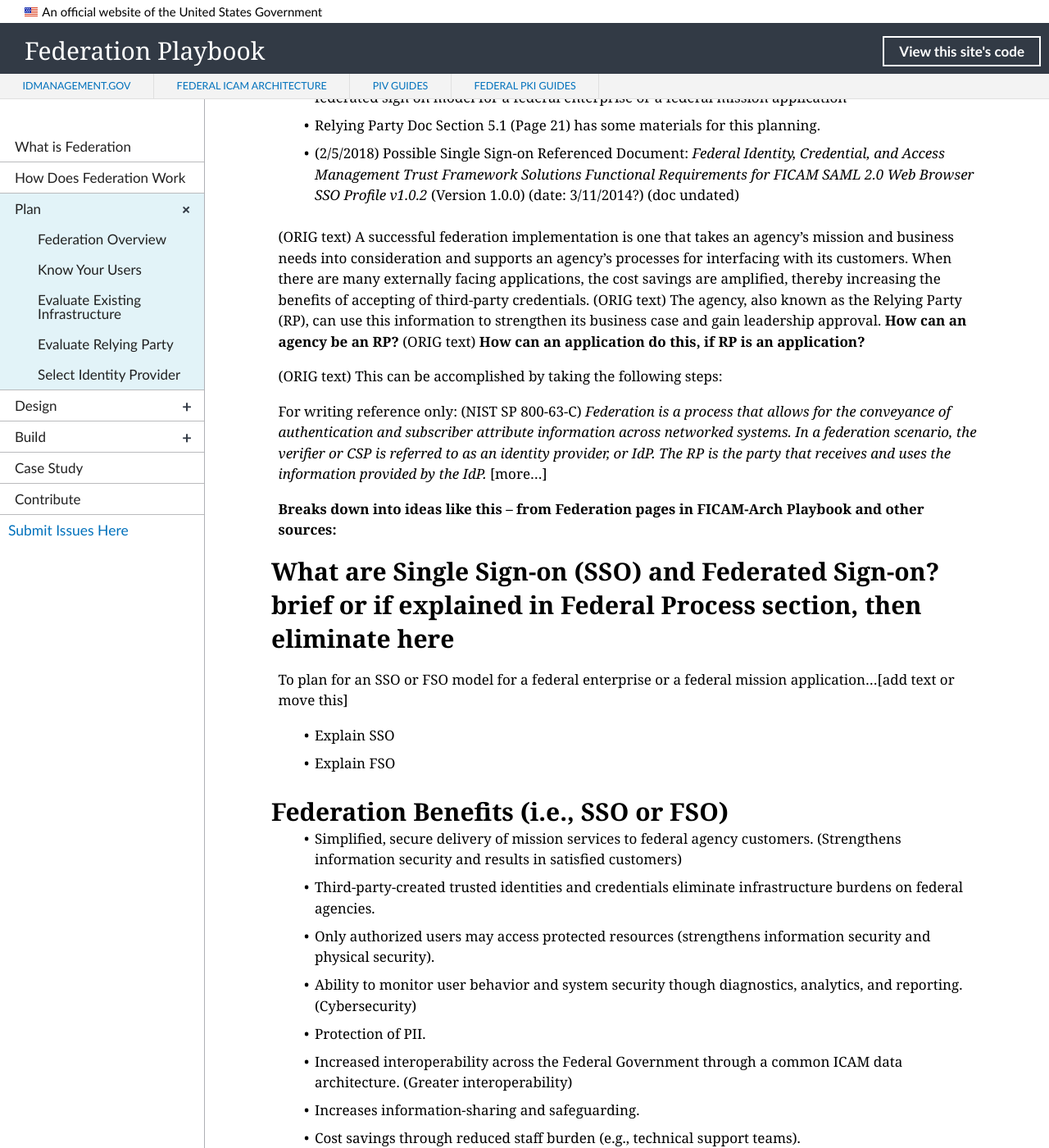
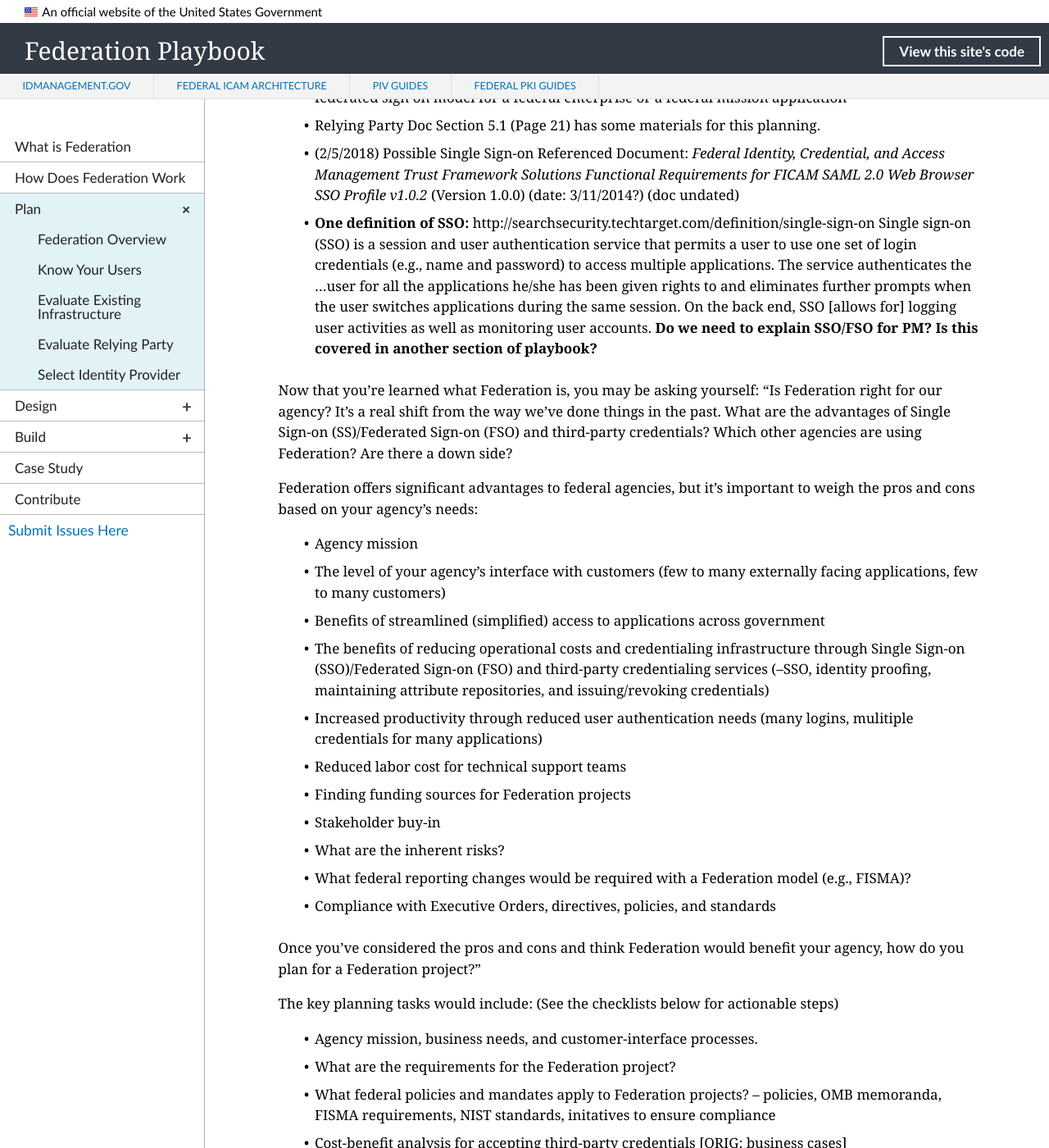
Before and after one commit to GSA/ficam-federation, a Jekyll site: the page built from _plan/00_index.md, in a window 1280 px wide and 1400 px high, scrolled down 279 px. Shown: the whole window at 82% size. Built offline with Jekyll 4.4.1, drawn with Linux system fonts in a browser that asks for light colours; nearby versions of some CDN libraries; library files that are not in the unit come from our copies; some of the changed text lies outside the part shown.

Commit message:
Update 00_index.md
Content additions and changes

```diff
--- a/_plan/00_index.md
+++ b/_plan/00_index.md
@@ -11,77 +11,46 @@
 - Intro to the Plan section - review, modify and apply plain language principles including less words / more actionable items; focus on steps for a program manager to plan for a single sign on or federated sign on model for a federal enterprise or a federal mission application
 - Relying Party Doc Section 5.1 (Page 21) has some materials for this planning.
 - (2/5/2018) Possible Single Sign-on Referenced Document: _Federal Identity, Credential, and Access Management Trust Framework Solutions Functional Requirements for FICAM SAML 2.0 Web Browser SSO Profile v1.0.2_ (Version 1.0.0) (date: 3/11/2014?) (doc undated)
+- **One definition of SSO:** http://searchsecurity.techtarget.com/definition/single-sign-on Single sign-on (SSO) is a session and user authentication service that permits a user to use one set of login credentials (e.g., name and password) to access multiple applications. The service authenticates the ...user for all the applications he/she has been given rights to and eliminates further prompts when the user switches applications during the same session. On the back end, SSO [allows for] logging user activities as well as monitoring user accounts.   **Do we need to explain SSO/FSO for PM?  Is this covered in another section of playbook?**
 
-(ORIG text) A successful federation implementation is one that takes an agency’s mission and business needs into consideration and supports an agency’s processes for interfacing with its customers.
-When there are many externally facing applications, the cost savings are amplified, thereby increasing the benefits of accepting of third-party credentials.
-(ORIG text) The agency, also known as the Relying Party (RP), can use this information to strengthen its business case and gain leadership approval. **How can an agency be an RP?**
-(ORIG text)  **How can an application do this, if RP is an application?**
+Now that you're learned what Federation is, you may be asking yourself: "Is Federation right for our agency? It's a real shift from the way we've done things in the past. What are the advantages of Single Sign-on (SS)/Federated Sign-on (FSO) and third-party credentials? Which other agencies are using Federation? Are there a down side?
 
-(ORIG text) This can be accomplished by taking the following steps:
+Federation offers significant advantages to federal agencies, but it's important to weigh the pros and cons based on your agency's needs:
+* Agency mission
+* The level of your agency's interface with customers (few to many externally facing applications, few to many customers)
+* Benefits of streamlined (simplified) access to applications across government
+* The benefits of reducing operational costs and credentialing infrastructure through Single Sign-on (SSO)/Federated Sign-on (FSO) and third-party credentialing services (--SSO, identity proofing, maintaining attribute repositories, and issuing/revoking credentials)
+* Increased productivity through reduced user authentication needs (many logins, mulitiple credentials for many applications)
+* Reduced labor cost for technical support teams
+* Finding funding sources for Federation projects
+* Stakeholder buy-in
+* What are the inherent risks?
+* What federal reporting changes would be required with a Federation model (e.g., FISMA)?
+* Compliance with Executive Orders, directives, policies, and standards
 
-For writing reference only:  (NIST SP 800-63-C) _Federation is a process that allows for the conveyance of authentication and subscriber attribute information across networked systems. In a federation scenario, the verifier or CSP is referred to as an identity provider, or IdP. The RP is the party that receives and uses the information provided by the IdP._ [more...]
+Once you've considered the pros and cons and think Federation would benefit your agency, how do you plan for a Federation project?"
 
-**Breaks down into ideas like this -- from Federation pages in FICAM-Arch Playbook and other sources:**
-
-## What are Single Sign-on (SSO) and Federated Sign-on? **brief or if explained in Federal Process section, then eliminate here**
-To plan for an SSO or FSO model for a federal enterprise or a federal mission application...[add text or move this]
-* Explain SSO
-* Explain FSO
-
-## Federation Benefits (i.e., SSO or FSO)
-* Simplified, secure delivery of mission services to federal agency customers. (Strengthens information security and results in satisfied customers)
-* Third-party-created trusted identities and credentials eliminate infrastructure burdens on federal agencies.
-* Only authorized users may access protected resources (strengthens information security and physical security).
-* Ability to monitor user behavior and system security though diagnostics, analytics, and reporting. (Cybersecurity)
-* Protection of PII.
-* Increased interoperability across the Federal Government through a common ICAM data architecture. (Greater interoperability)
-* Increases information-sharing and safeguarding.
-* Cost savings through reduced staff burden (e.g., technical support teams).
-* Increased productivity through simplified SSO or FSO processes.
-
-**OR recategorize into groups:**
-* Information security and Privacy - xxxxx, xxx, xxx (includes privacy - PII is safeguarded)
-* Cybersecurity - **Include?** Contiuous Diagnostics and Mitigation (CDM) monitoring of user behavior - Access Control Management (Trust in People Granted Access)....
-* Revoking User Credentials - (more timely) (managing credentials)
-* Physical Security - (How does Federation support physical security?)
-* Federal Government Cost Savings - xxxx, xxx, xxx
-* Interoperablity across goverment - xxx, xx, xx,
-* Increased productivity/efficiency - xx, xx, xx,
-* Compliant with Directives, Policies, and Standards
-
-Not relevant?
-* Promotes innovative solutions to key government challenges through greater collaboration with partners and citizens.
-
--- your users could log into external-facing websites and applications using third-party credentials.
-
-* Foster trust by building protections for privacy and civil liberties into business processes and technical solutions
-Goal 4: Support Federal Government efficiency in information technology.
-4.1 - Streamline ICAM governance and program management within each agency or department
-4.2 - Standardize and automate ICAM business processes across the Federal Government
-4.3 - Establish shared service platforms and reuse or repurpose existing hardware and infrastructure when possible
-
-## What Do I Need To Consider?
+The key planning tasks would include: (See the checklists below for actionable steps)
 * Agency mission, business needs, and customer-interface processes.
 * What are the requirements for the Federation project?
 * What federal policies and mandates apply to Federation projects? -- policies, OMB memoranda, FISMA requirements, NIST standards, initatives to ensure compliance
 * Cost-benefit analysis for accepting third-party credentials [ORIG: business cases]
 * Develop a business case(s)
 * How to obtain funding and from where
-* Identify stakeholders (program, agency, and government-wide)  [Does this apply: ICAM Segment government-wide and agency-level stakeholders in Roadmap, pgs. 168-175]
-* How to set up agreements with other agencies
+* Identify, communicate with, and get feedback from stakeholders about the Federation project.  [Does this apply: ICAM Segment government-wide and agency-level stakeholders in Roadmap, pgs. 168-175]
 * How to evaluate and contract with Service Providers
 * How to manage, mitigate, and report risks and issues -- internal agency, across-agency, cross-government?
 * What federal reporting is required?
 * Develop communications and outreach vehicles - foster communications and cooperation, consistent messaging, timely and accurate reporting [Roadmap, pg. 178)
 
-Additional planning:
-* Establish working group(s)?
-* Define workstreams for project and administrative [Roadmap, pg. 177]
+
 
 
 Future planning:
-* Which applications available from other agencies could your users benefit from if they had easy access to them?
-* Which applications could your agency eliminate if users had access to the same/similar applications at another agency?
+
+
+
+
 
 ## What Do We Need To Do?
 You can begin achieving the benefits of Federation by taking the following steps:
@@ -146,6 +115,11 @@
 
 <i class="fa fa-check-square-o"></i> &nbsp;**Determine what reporting is required**
 * Project Status Reviews and Reports to agency CIO*?*
-* Budget vs. expenditures reporting
+* Budget vs. actuals reporting
 * FISMA reporting
 * Senior Agency Officials for Privacy reporting*?*
+
+
+Additional planning:
+* Establish working group(s)?
+* Define workstreams for project and administrative [Roadmap, pg. 177]
```
